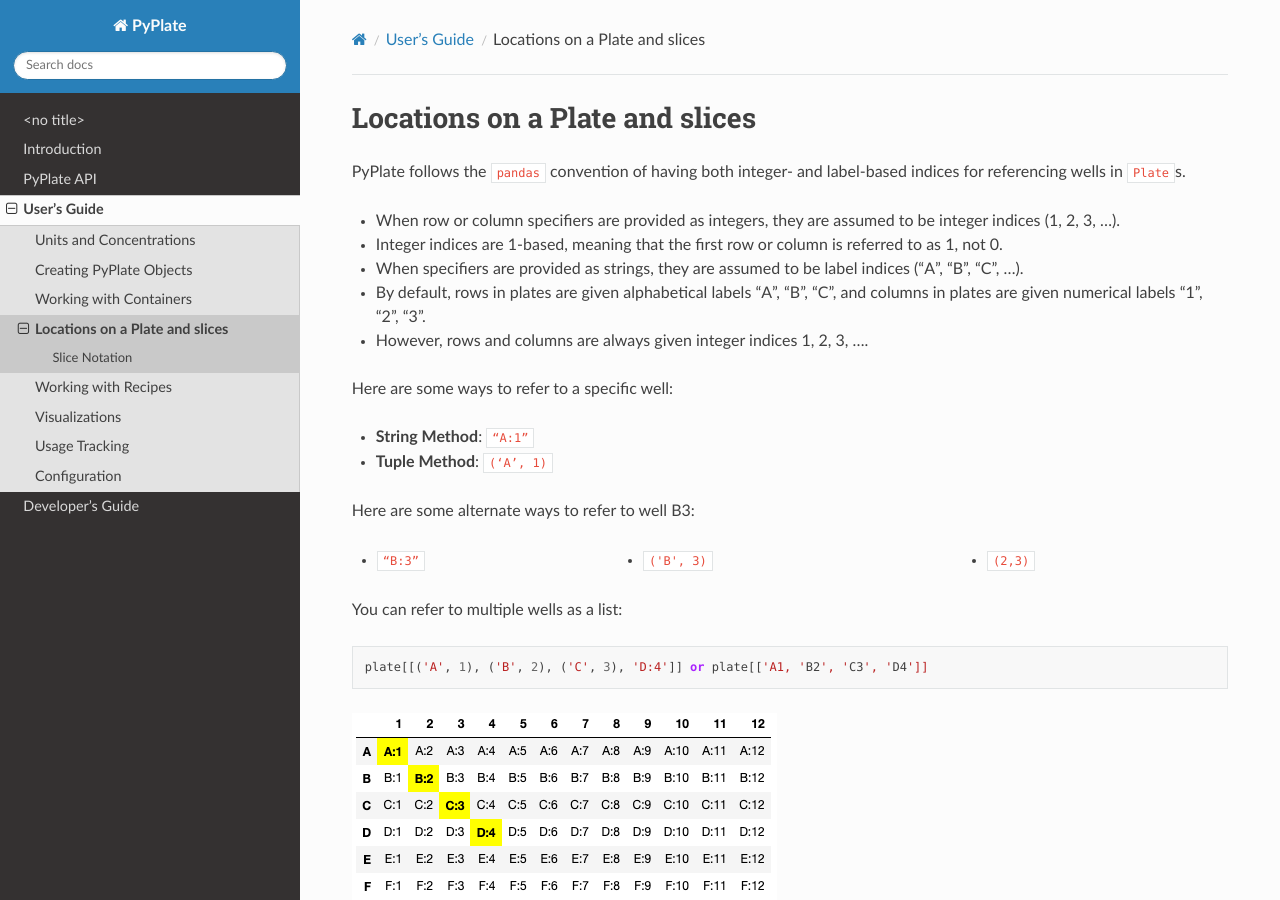
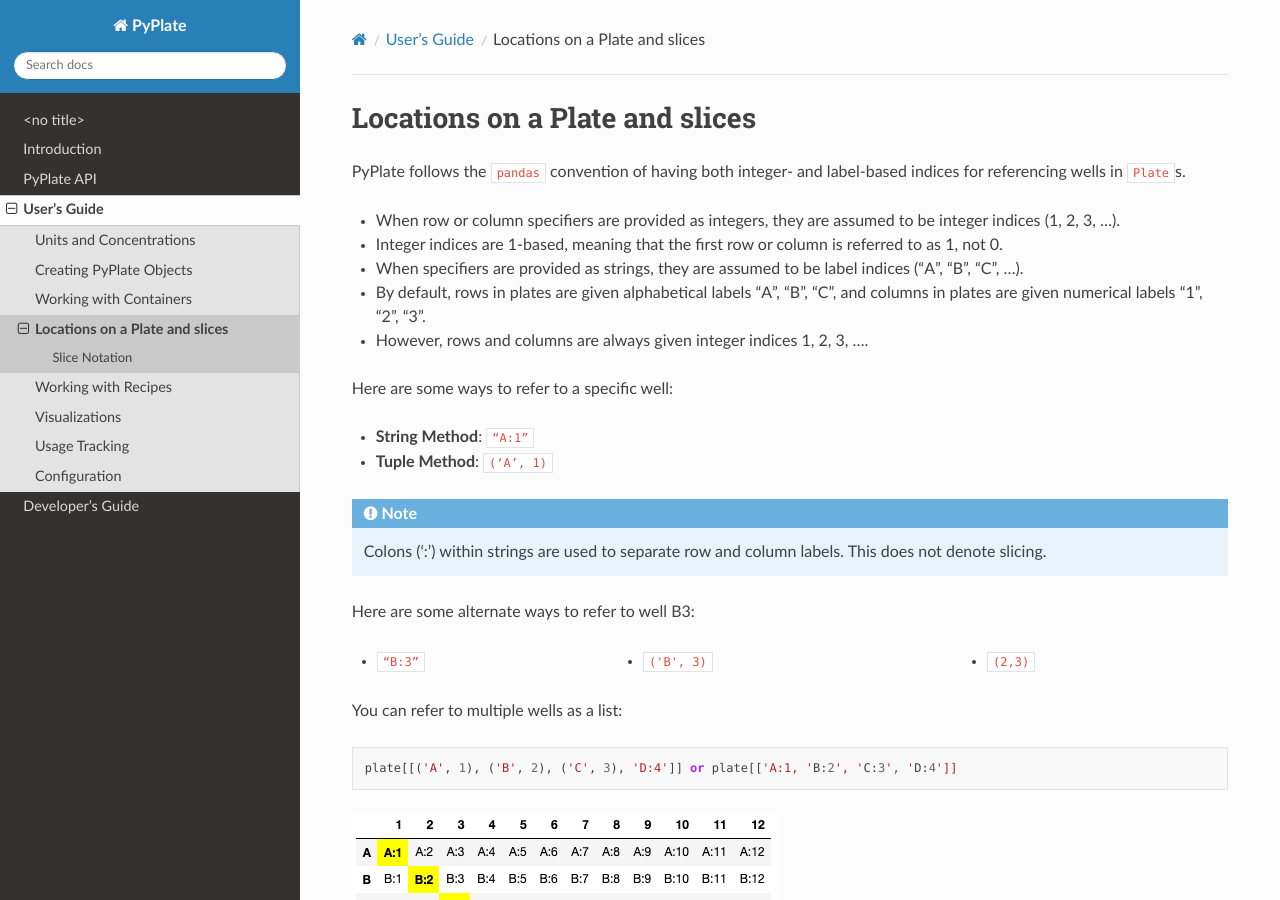
Before and after one commit to ekwan/PyPlate, a Sphinx documentation site: the page built from docs/source/users_guide/locations.rst, in a window 1280 px wide and 900 px high. Built offline with Sphinx 7.4.7 and the Read the Docs theme 2.0.0, drawn with Linux system fonts in a browser that asks for light colours; some of the changed text lies outside the part shown.

Commit message:
Added colons and note to locations.rst.

```diff
--- a/docs/source/users_guide/locations.rst
+++ b/docs/source/users_guide/locations.rst
@@ -18,6 +18,8 @@ Here are some ways to refer to a specific well:
 -  **String Method**: ``“A:1”``
 -  **Tuple Method**: ``(‘A’, 1)``
 
+.. note:: Colons (':') within strings are used to separate row and column labels. This does not denote slicing.
+
 Here are some alternate ways to refer to well B3:
 
 .. hlist::
@@ -29,7 +31,7 @@ Here are some alternate ways to refer to well B3:
 
 You can refer to multiple wells as a list::
 
-    plate[[('A', 1), ('B', 2), ('C', 3), 'D:4']] or plate[['A1, 'B2', 'C3', 'D4']]
+    plate[[('A', 1), ('B', 2), ('C', 3), 'D:4']] or plate[['A:1, 'B:2', 'C:3', 'D:4']]
 
 .. image:: /images/wells_A1_B2_C3_D4.png
 
@@ -63,10 +65,10 @@ You can get a rectangular slice of the plate by using both row and column slices
 
    .. image:: /images/wells_A1_C3.png
 
-- To make a rectangular slice of ``B2`` to ``D3``, you can use::
+- To make a rectangular slice of ``B:2`` to ``D:3``, you can use::
 
     plate['B':'D', 2:3]
 
-  This will be three rows of two columns, specifically referring to ``B2``, ``B3``, ``C2``, ``C3``, ``D2``, and ``D3``.
+  This will be three rows of two columns, specifically referring to ``B:2``, ``B:3``, ``C:2``, ``C:3``, ``D:2``, and ``D:3``.
 
   .. image:: /images/wells_B2_D3.png
```
